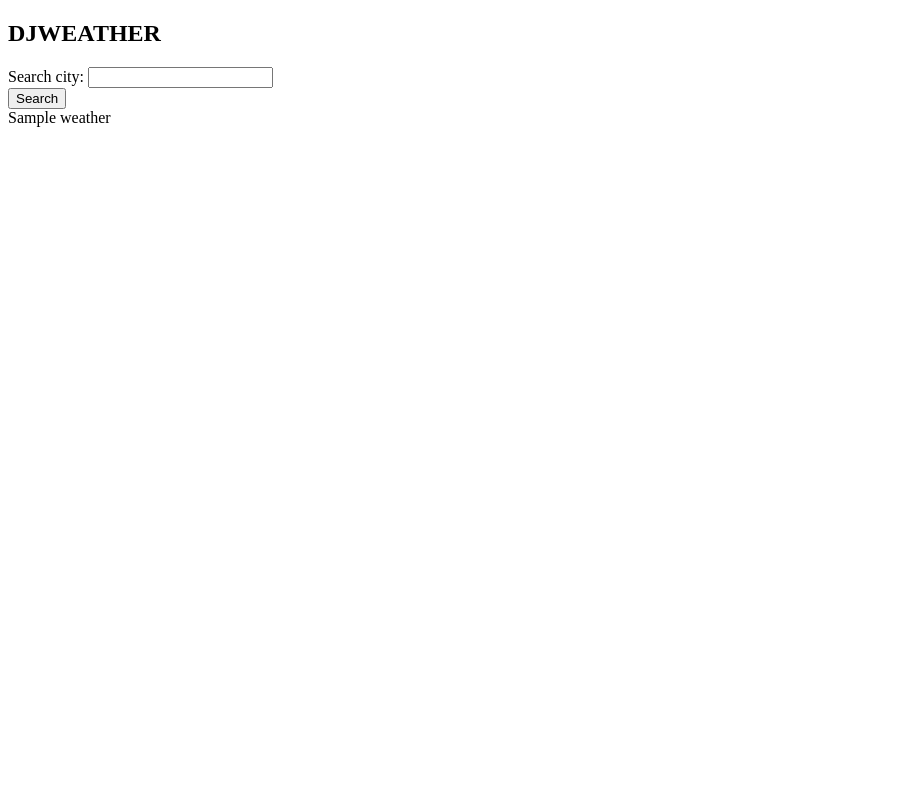
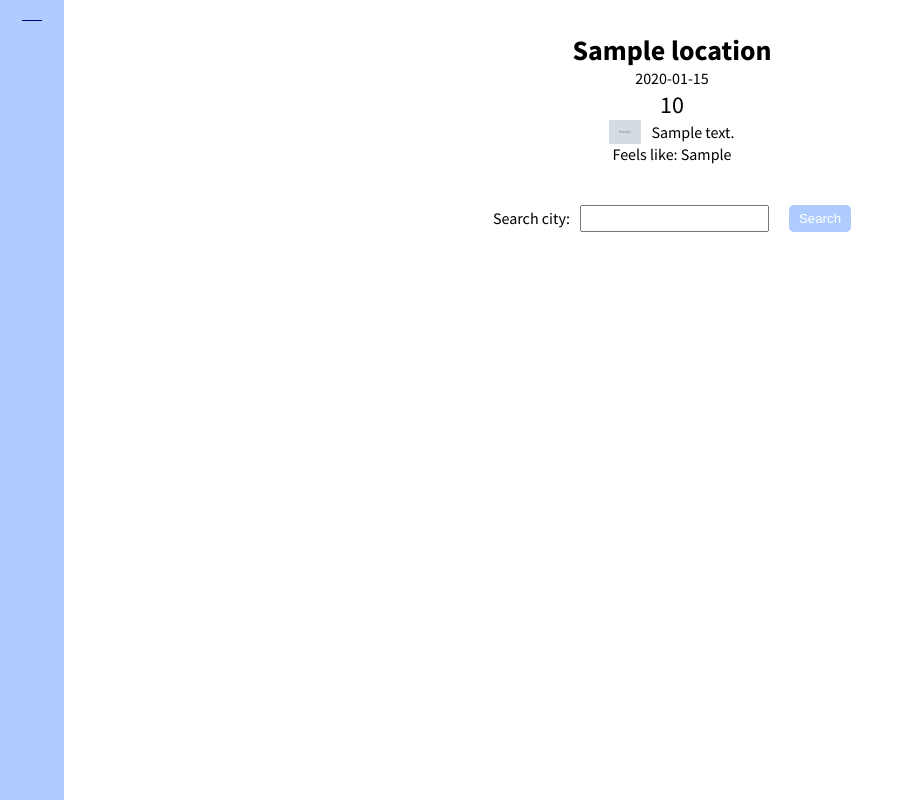
Before and after one commit to ardakoc/djweather, a Django app: template templates/index.html in a window 1280 px wide. Shown: the whole page, without its empty margins (0-906 px from the left). Run offline with Django 4.2, Linux system fonts and the light colour scheme; the template is opened without the code that fills it: most values are stand-ins (such as "Sample title", 1, 10 or a date in 2020); grey boxes marked "Sample" are stand-in pictures.

Commit message:
improved ui. added new menus. retrieved extra data from api.

```diff
--- a/djweather/settings.py
+++ b/djweather/settings.py
@@ -44,6 +44,7 @@ INSTALLED_APPS = [
     'django.contrib.staticfiles',
 
     'api',
+    'fontawesomefree',
 ]
 
 MIDDLEWARE = [
@@ -124,6 +125,8 @@ USE_TZ = True
 
 STATIC_URL = 'static/'
 
+STATICFILES_DIRS = [ os.path.join(BASE_DIR,'static') ]
+
 # Default primary key field type
 # https://docs.djangoproject.com/en/4.2/ref/settings/#default-auto-field
 
--- a/requirements.txt
+++ b/requirements.txt
@@ -3,6 +3,7 @@ backports.zoneinfo==0.2.1
 certifi==2022.12.7
 charset-normalizer==3.1.0
 Django==4.2
+fontawesomefree==6.4.0
 idna==3.4
 requests==2.28.2
 sqlparse==0.4.3
--- /dev/null
+++ b/static/css/style.css
@@ -0,0 +1,124 @@
+* {
+    margin: 0;
+    padding: 0;
+    box-sizing: border-box;
+}
+
+body {
+    line-height: 1.3;
+    font-family: 'Source Sans Pro', sans-serif;
+
+    display: grid;
+    grid-template-columns: 1fr 99fr;
+}
+
+h1 {
+    font-size: 28px;
+}
+
+.main-nav {
+    background-color: #aeccff;
+    width: 64px;
+    height: 100vh;
+}
+
+.menu {
+    list-style: none;
+    display: flex;
+    flex-direction: column;
+    align-items: center;
+    gap: 32px;
+}
+
+.menu-logo:link,
+.menu-logo:active,
+.menu-logo:visited {
+    display: block;
+    text-decoration: none;
+    padding: 10px;
+    font-weight: 700;
+    font-size: 32px;
+    color: #cc0000;
+    border-bottom: 1px solid #000080;
+}
+
+.menu-logo:hover {
+    color: #000080;
+}
+
+.nav-buttons {
+    display: flex;
+    flex-direction: column;
+    gap: 12px;
+}
+
+.menu-btn:link,
+.menu-btn:active,
+.menu-btn:visited {
+    font-size: 20px;
+    color: #fff;
+}
+
+.menu-btn:hover {
+    color: #000080;
+}
+
+.container {
+    padding-top: 32px;
+
+    display: flex;
+    flex-direction: column;
+    align-items: center;
+    gap: 40px;
+}
+
+.search-results {
+    display: flex;
+    flex-direction: column;
+    align-items: center;
+}
+
+.temperature {
+    font-size: 24px;
+}
+
+.condition-description {
+    display: flex;
+    gap: 10px;
+    align-items: center;
+}
+
+.condition-description-img {
+    width: 32px;
+    height: auto;
+}
+
+.search-form {
+    display: flex;
+    justify-content: center;
+    align-items: center;
+    gap: 20px;
+}
+
+.form-input-group {
+    display: flex;
+    align-items: center;
+    gap: 10px;
+}
+
+.form-input-group #city {
+    padding: 4px;
+}
+
+.search-btn {
+    padding: 6px 10px;
+    background-color: #aeccff;
+    border: none;
+    border-radius: 5px;
+    color: #fff;
+    cursor: pointer;
+}
+
+.search-btn:hover {
+    background-color: #00ccaa;
+}
--- a/templates/index.html
+++ b/templates/index.html
@@ -1,30 +1,49 @@
+{% load static %}
+
 <!doctype html>
 <html lang="en">
     <head>
         <meta charset="utf-8">
         <meta name="viewport" content="width=device-width, initial-scale=1">
+
+        <link rel="preconnect" href="https://fonts.googleapis.com">
+        <link rel="preconnect" href="https://fonts.gstatic.com" crossorigin>
+        <link href="https://fonts.googleapis.com/css2?family=Source+Sans+Pro:wght@400;700&display=swap" rel="stylesheet">
+        <link href="{% static 'fontawesomefree/css/all.min.css' %}" rel="stylesheet" type="text/css">
+        <link rel="stylesheet" href="{% static 'css/style.css' %}">
+
         <title>Django Weather Api</title>
     </head>
     <body>
         <nav class="main-nav">
-            <h1>DJWEATHER</h1>
+            <ul class="menu">
+                <li><a title="Home" class="menu-logo" href="{% url 'home' %}"><i class="fa-solid fa-temperature-full"></i></a></li>
+                <div class="nav-buttons">
+                    <li><a title="Search location" class="menu-btn" href="#"><i class="fa-solid fa-magnifying-glass"></i></a></li>
+                    <li><a title="My favorite places" class="menu-btn" href="#"><i class="fa-regular fa-heart"></i></a></li>
+                    <li><a title="Capitals" class="menu-btn" href="#"><i class="fa-solid fa-earth-americas"></i></a></li>
+                    <li><a title="Random city" class="menu-btn" href="#"><i class="fa-solid fa-shuffle"></i></a></li>
+                </div>
+            </ul>
         </nav>
 
         <section class="container">
+            <div class="search-results">
+                <h1 class="location-name">{{ response.location.name }}</h1>
+                <p class="localtime">{{ response.location.localtime }}</p>
+                <p class="temperature">{{ response.current.temp_c}}</p>
+                <p class="condition-description"><img class="condition-description-img" src="{{ response.current.condition.icon }}" /> {{ response.current.condition.text }}</p>
+                <p class="feels-like">Feels like: {{ response.current.feelslike_c }}
+            </div>
             <form class="search-form" action="{% url 'search' %}" method="GET">
                 <div class="form-input-group">
                     <label for="city">Search city:</label>
-                    <input type="text" id="city" name="city" required>
+                    <input type="text" id="city" name="city">
                 </div>
                 <div class="form-action-group">
-                    <input type="submit" value="Search">
+                    <input type="submit" class="search-btn" value="Search">
                 </div>
             </form>
-            {% if weather %}
-                <div class="search-results">
-                    {{ weather }}
-                </div>
-            {% endif %}
         </section>
     </body>
 </html>
```
Also changed, not shown: api/views.py (+7 -4 lines).
